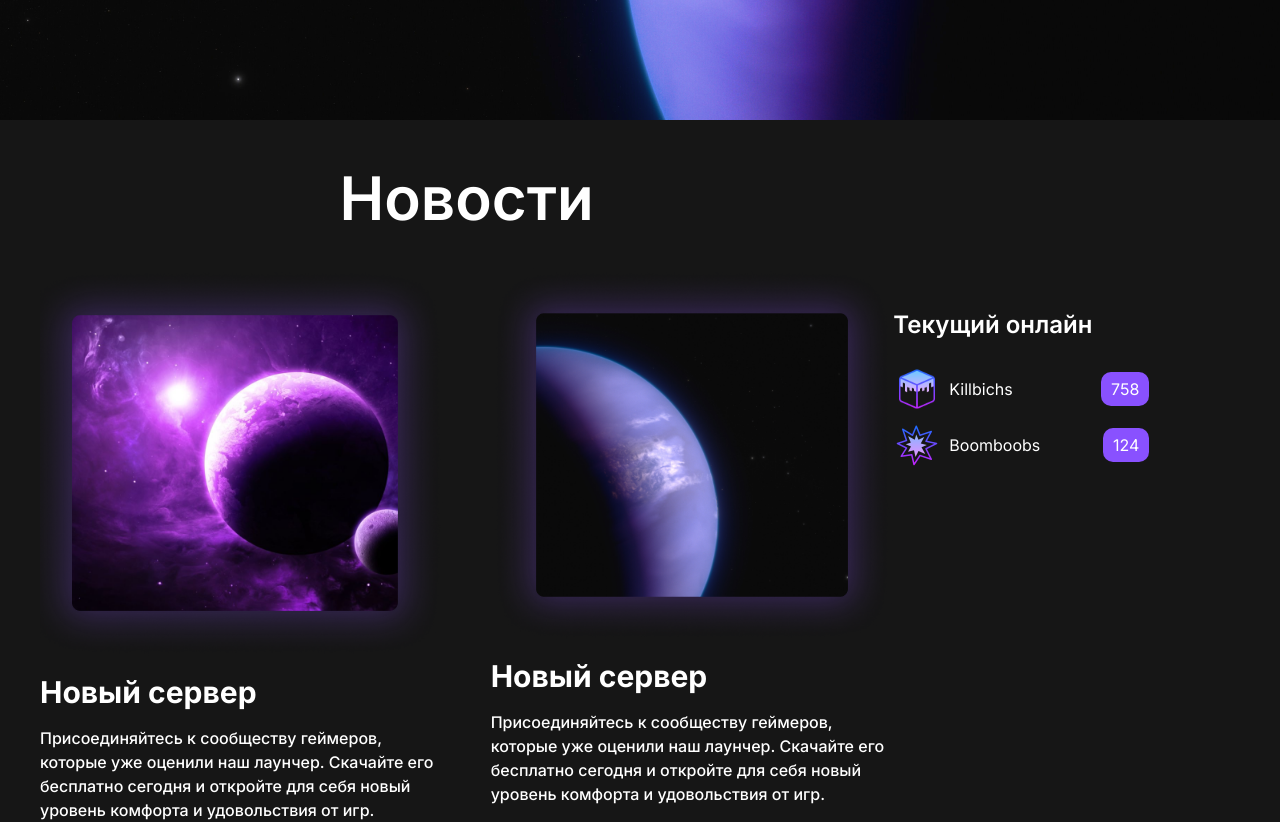
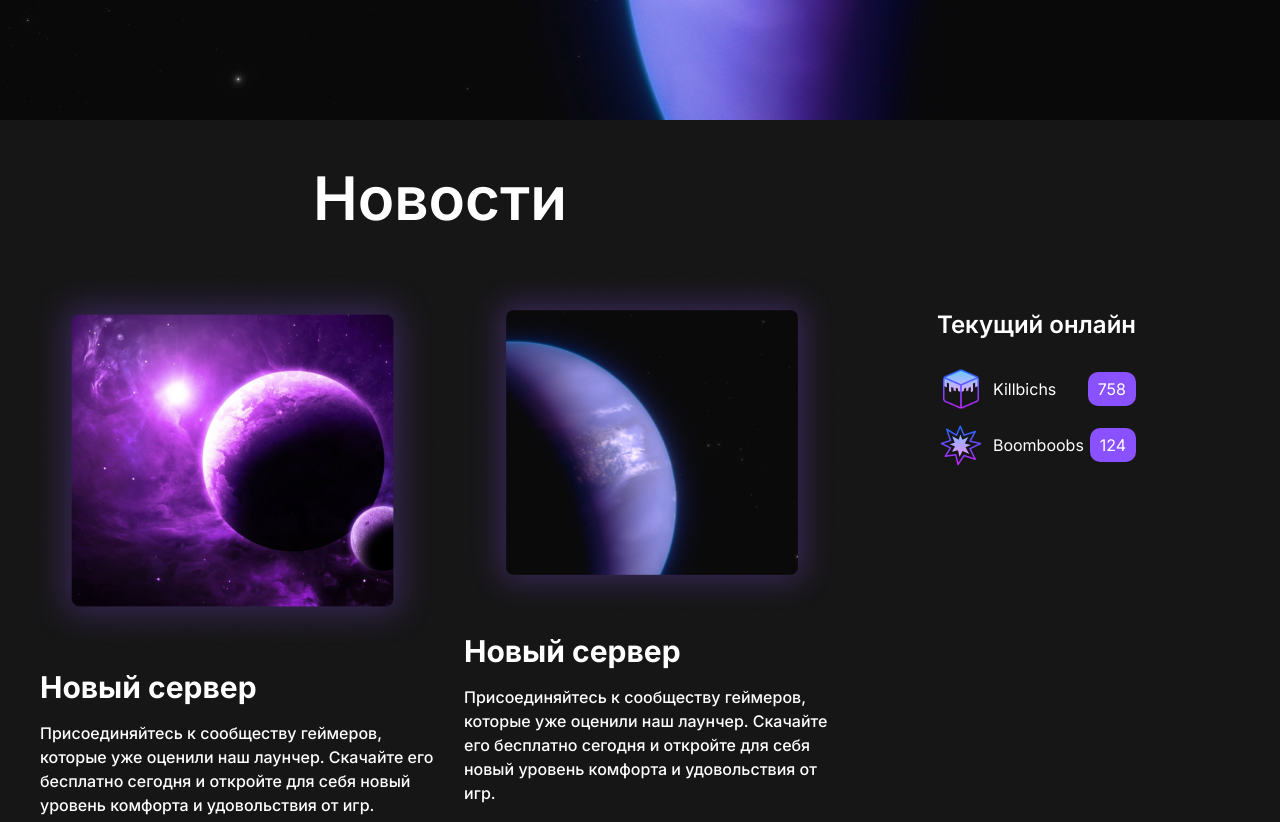
Before and after one commit to amazonooo/InfinitumWebsite, a Next.js app: page / in a window 1280 px wide. Shown: the part 680-1502 px from the top of the page. Built offline with nearby package versions, Linux system fonts and the light colour scheme.

Commit message:
changes text color and theme switcher size

```diff
--- a/src/app/globals.css
+++ b/src/app/globals.css
@@ -6,3 +6,18 @@ html {
   scroll-behavior: smooth;
   color: #fff;
 }
+
+::-webkit-scrollbar {
+  width: 0.7rem;
+  background-color: transparent;
+}
+
+::-webkit-scrollbar-thumb {
+  background-color: hsl(228, 4%, 25%);
+  border-radius: 12px;
+  transition: .4s;
+}
+
+::-webkit-scrollbar-thumb:hover {
+  background-color: #8951ff;
+}
--- a/src/app/page.tsx
+++ b/src/app/page.tsx
@@ -2,7 +2,7 @@ import MainInfo from '@/components/ui/main-info/MainInfo'
 
 export default function Home() {
   return (
-		<main className='relative bg-[#161616] flex flex-auto flex-col mx-auto sm:px-10 px-5 overflow-clip'>
+		<main className='relative bg-[#161616] flex flex-auto justify-center items-center flex-col mx-auto sm:px-10 px-5 overflow-clip'>
       <div className='max-w-7xl w-full'>
         <MainInfo />
       </div>
--- a/src/components/ui/header/FloatingNav.tsx
+++ b/src/components/ui/header/FloatingNav.tsx
@@ -89,7 +89,7 @@ export const FloatingNav = ({
 								key={`link=${idx}`}
 								href={navItem.link}
 								className={cn(
-									'relative dark:text-neutral-50 text-xl font-semibold cursor-pointer items-center  flex space-x-1 transition-colors duration-300 text-neutral-600 dark:hover:text-neutral-300 hover:text-neutral-700'
+									'relative dark:text-neutral-50 text-xl font-semibold cursor-pointer items-center  flex space-x-1 transition-colors duration-300 text-neutral-600 dark:hover:text-neutral-400 hover:text-neutral-700'
 								)}
 							>
 								<span className='block sm:hidden'>{navItem.icon}</span>
@@ -99,7 +99,7 @@ export const FloatingNav = ({
 							</Link>
 						))}
 						<div
-							className='text-[14px] relative items-center  flex font-semibold transition-colors duration-300 dark:text-neutral-50 text-neutral-600 dark:hover:text-neutral-300 hover:text-neutral-700'
+							className='text-[14px] relative items-center  flex font-semibold transition-colors duration-300 dark:text-neutral-50 text-neutral-600 dark:hover:text-neutral-400 hover:text-neutral-700'
 							onMouseEnter={() => setShow(true)}
 							onMouseLeave={() => setShow(false)}
 						>
@@ -117,7 +117,7 @@ export const FloatingNav = ({
 						<ToggleSwitcher />
 						<Link
 							className={cn(
-								'relative dark:text-neutral-50 items-center  flex space-x-1 text-neutral-600 dark:hover:text-neutral-300 hover:text-neutral-700'
+								'relative dark:text-neutral-50 items-center  flex space-x-1 text-neutral-600 dark:hover:text-neutral-400 hover:text-neutral-700'
 							)}
 							href={'/'}
 						>
--- a/src/components/ui/header/More.tsx
+++ b/src/components/ui/header/More.tsx
@@ -20,19 +20,19 @@ const More: FC = () => {
 		>
 			<ul className='flex flex-col gap-y-4 p-4'>
 				<li className='w-full h-full text-[14px]'>
-					<Link className='relative dark:text-neutral-50 transition-colors duration-300 items-center  flex space-x-1 text-neutral-600 dark:hover:text-neutral-300 hover:text-neutral-700' href={'/'}>Помощь</Link>
+					<Link className='relative dark:text-neutral-50 transition-colors duration-300 items-center  flex space-x-1 text-neutral-600 dark:hover:text-neutral-400 hover:text-neutral-700' href={'/'}>Помощь</Link>
 				</li>
 				<li className='w-full h-full text-[14px]'>
-					<Link className='relative dark:text-neutral-50 transition-colors duration-300 items-center  flex space-x-1 text-neutral-600 dark:hover:text-neutral-300 hover:text-neutral-700' href={'/'}>Команда проекта</Link>
+					<Link className='relative dark:text-neutral-50 transition-colors duration-300 items-center  flex space-x-1 text-neutral-600 dark:hover:text-neutral-400 hover:text-neutral-700' href={'/'}>Команда проекта</Link>
 				</li>
 				<li className='w-full h-full text-[14px]'>
-					<Link className='relative dark:text-neutral-50 transition-colors duration-300 items-center  flex space-x-1 text-neutral-600 dark:hover:text-neutral-300 hover:text-neutral-700' href={'/'}>Банлист</Link>
+					<Link className='relative dark:text-neutral-50 transition-colors duration-300 items-center  flex space-x-1 text-neutral-600 dark:hover:text-neutral-400 hover:text-neutral-700' href={'/'}>Банлист</Link>
 				</li>
 				<li className='w-full h-full text-[14px]'>
-					<Link className='relative dark:text-neutral-50 transition-colors duration-300 items-center  flex space-x-1 text-neutral-600 dark:hover:text-neutral-300 hover:text-neutral-700' href={'/'}>Бонусы</Link>
+					<Link className='relative dark:text-neutral-50 transition-colors duration-300 items-center  flex space-x-1 text-neutral-600 dark:hover:text-neutral-400 hover:text-neutral-700' href={'/'}>Бонусы</Link>
 				</li>
 				<li className='w-full h-full text-[14px]'>
-					<Link className='relative dark:text-neutral-50 transition-colors duration-300 items-center  flex space-x-1 text-neutral-600 dark:hover:text-neutral-300 hover:text-neutral-700' href={'/'}>Контакты</Link>
+					<Link className='relative dark:text-neutral-50 transition-colors duration-300 items-center  flex space-x-1 text-neutral-600 dark:hover:text-neutral-400 hover:text-neutral-700' href={'/'}>Контакты</Link>
 				</li>
 			</ul>
 		</motion.div>
--- a/src/components/ui/main-info/MainInfo.tsx
+++ b/src/components/ui/main-info/MainInfo.tsx
@@ -4,11 +4,11 @@ import News from './news/News'
 
 const MainInfo: FC = () => {
   return (
-		<section id='news' className='grid grid-cols-3 w-screen pt-12 pb-20 bg-gradient-to-b to-[#161616]'>
+		<section id='news' className='grid grid-cols-3 w-full pt-12 pb-20 bg-gradient-to-b to-[#161616]'>
 			<div className='col-span-2 max-w-[80vw]'>
 				<News />
 			</div>
-			<aside className='col-span-1 max-w-[20vw]'>
+			<aside className='col-span-1 absolute right-36 top-12' aria-label='sidebar'>
 				<Online />
 			</aside>
 		</section>
--- a/src/components/ui/toggle-switcher/ToggleSwitcher.tsx
+++ b/src/components/ui/toggle-switcher/ToggleSwitcher.tsx
@@ -24,10 +24,10 @@ export default function ToggleSwitcher() {
 	)
 
   if(resolvedTheme === 'dark') {
-    return <FiSun onClick={() => setTheme('light')} />
+    return <FiSun size={25} className='cursor-pointer' onClick={() => setTheme('light')} />
   }
 
   if (resolvedTheme === 'light') {
-    return <FiMoon onClick={() => setTheme('dark')} />
+    return <FiMoon size={25} className='cursor-pointer' onClick={() => setTheme('dark')} />
   }
 }
```
